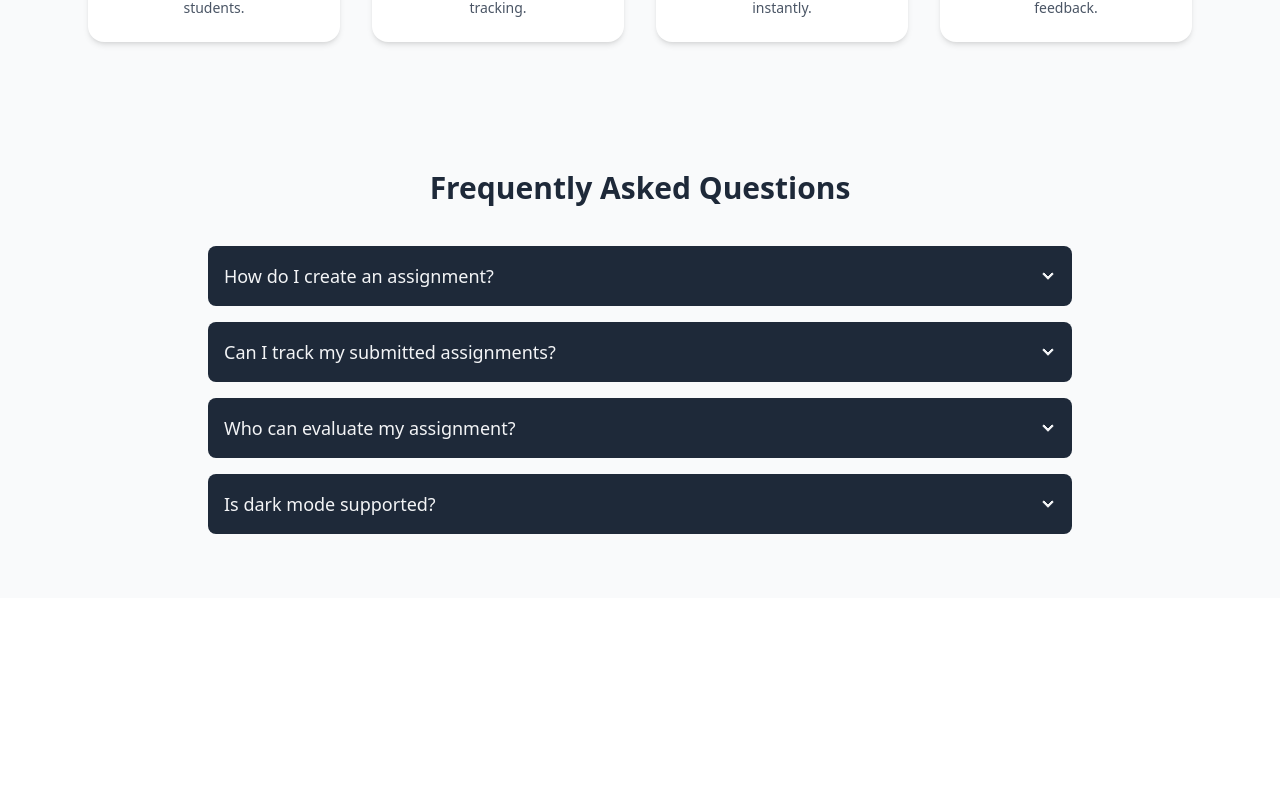
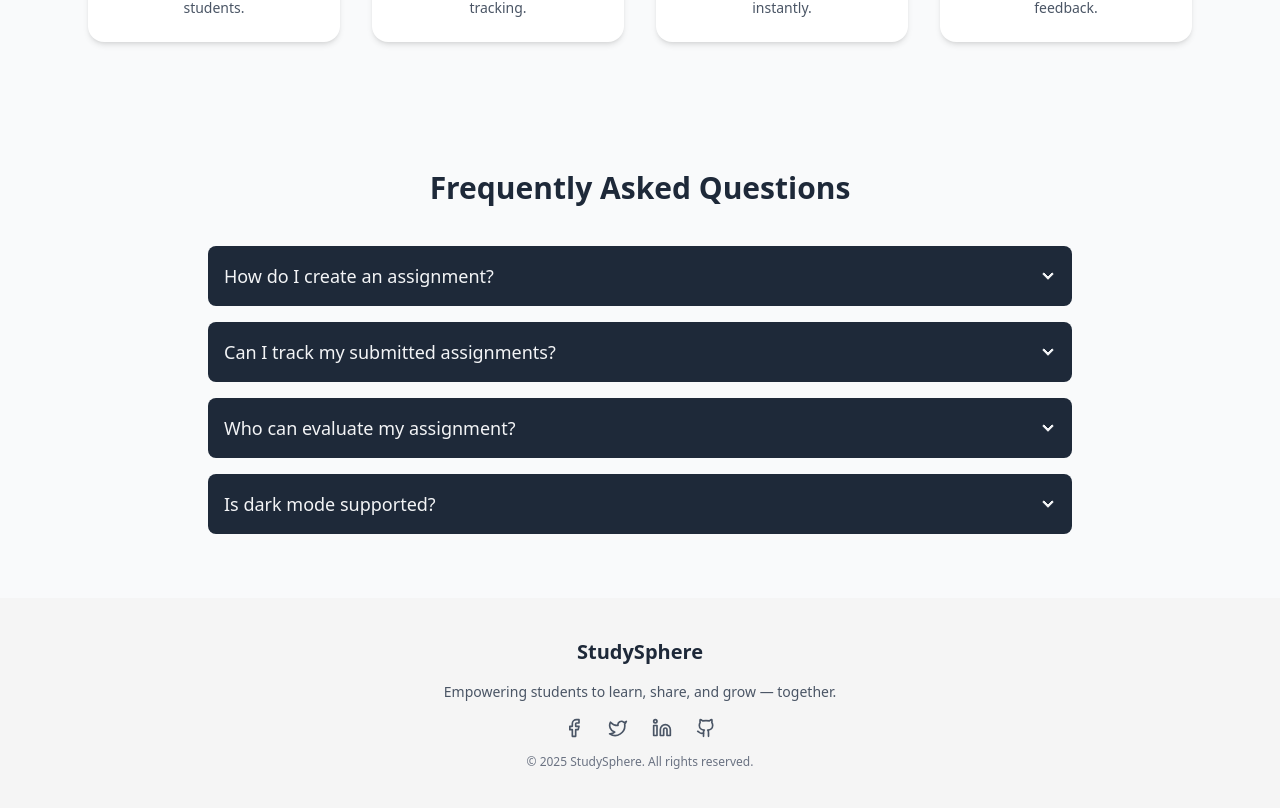
Before and after one commit to What6499/Study-Sphere-Client, a React (Vite) app: page / in a window 1280 px wide. Shown: the part 1110-1918 px from the top of the page. Before the commit the page ends 1708 px from the top, so only its background shows below. Built offline with nearby package versions, Linux system fonts and the light colour scheme; no server answers.

Commit message:
added footer section and fixing theming

```diff
--- a/src/pages/Shared/Footer.jsx
+++ b/src/pages/Shared/Footer.jsx
@@ -1,7 +1,58 @@
 import React from "react";
+import { Facebook, Twitter, Linkedin, Github } from "lucide-react";
 
 const Footer = () => {
-  return <div></div>;
+  return (
+    <footer className="bg-[#F5F5F5] dark:bg-gray-800 py-10">
+      <div className="max-w-6xl mx-auto px-4 text-center space-y-4">
+        <h3 className="text-xl font-bold text-gray-800 dark:text-white">
+          StudySphere
+        </h3>
+        <p className="text-sm text-gray-600 dark:text-gray-300">
+          Empowering students to learn, share, and grow — together.
+        </p>
+
+        <div className="flex justify-center space-x-6">
+          <a
+            href="https://facebook.com"
+            target="_blank"
+            rel="noopener noreferrer"
+            className="text-gray-600 hover:text-blue-600"
+          >
+            <Facebook className="w-5 h-5" />
+          </a>
+          <a
+            href="https://twitter.com"
+            target="_blank"
+            rel="noopener noreferrer"
+            className="text-gray-600 hover:text-blue-400"
+          >
+            <Twitter className="w-5 h-5" />
+          </a>
+          <a
+            href="https://linkedin.com"
+            target="_blank"
+            rel="noopener noreferrer"
+            className="text-gray-600 hover:text-blue-700"
+          >
+            <Linkedin className="w-5 h-5" />
+          </a>
+          <a
+            href="https://github.com"
+            target="_blank"
+            rel="noopener noreferrer"
+            className="text-gray-600 hover:text-black dark:hover:text-white"
+          >
+            <Github className="w-5 h-5" />
+          </a>
+        </div>
+
+        <div className="text-xs text-gray-500 dark:text-gray-400">
+          &copy; {new Date().getFullYear()} StudySphere. All rights reserved.
+        </div>
+      </div>
+    </footer>
+  );
 };
 
 export default Footer;
```
